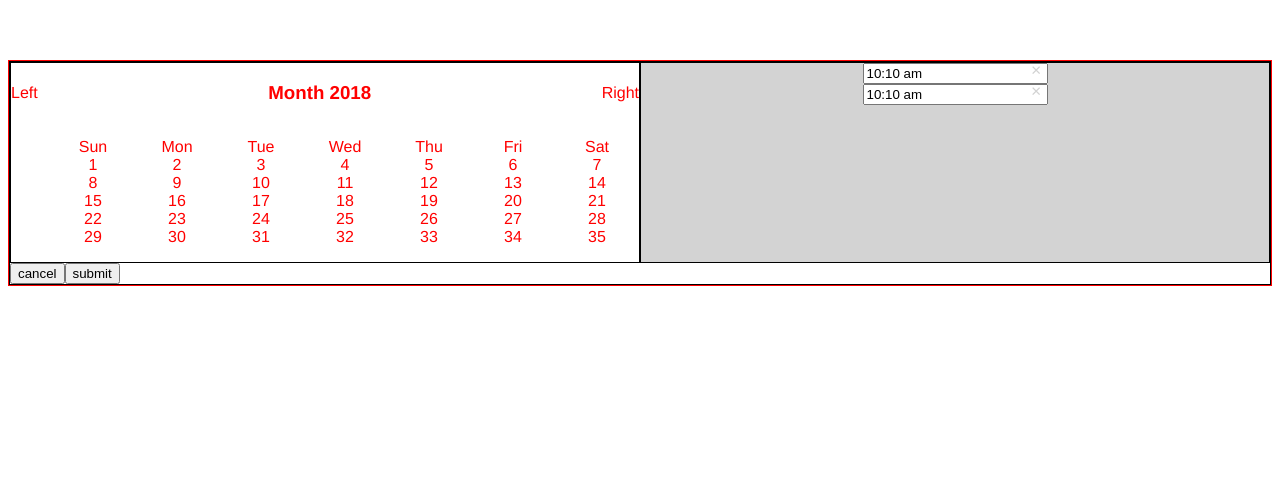
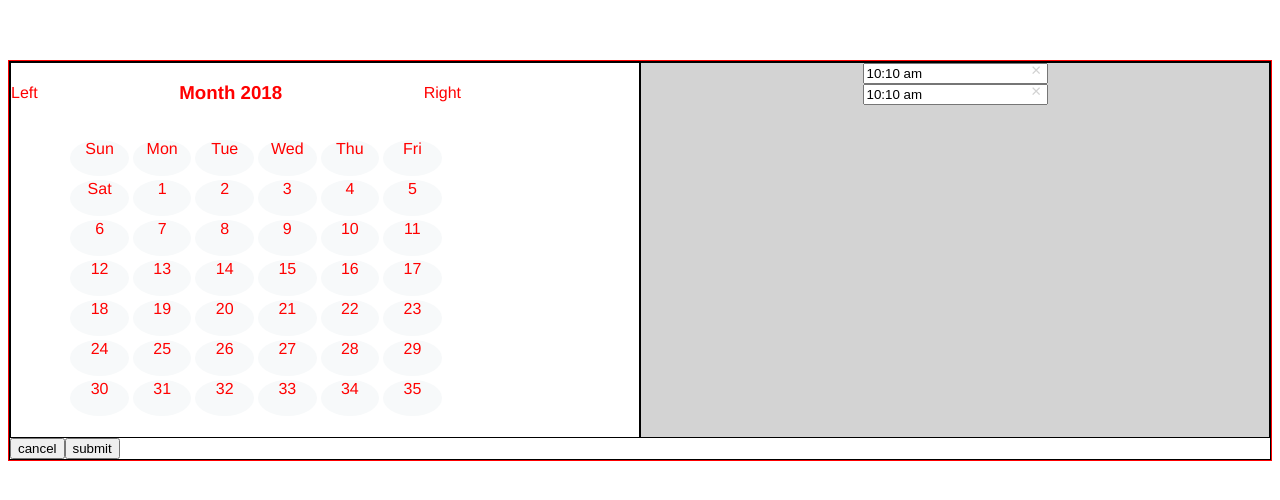
Before and after one commit to wahengchang/vue-packages, a Vue app in the folder packages/dateTimePicker/: page / in a window 1280 px wide. Shown: the top 500 px of the page. Built offline with nearby package versions, Linux system fonts and the light colour scheme.

Commit message:
update date picker

```diff
--- a/packages/dateTimePicker/src/components/DatePicker.vue
+++ b/packages/dateTimePicker/src/components/DatePicker.vue
@@ -7,11 +7,19 @@
         <span class="right">Right</span>
       </div>
       <ul class="calendar">
-        <li class="day" v-for="(day, index) in weekDay" :key="index">
-          {{ day }}
+        <template v-for="(weekday, key) in weekdays">
+          <li class="weekday" :key="'weekday' + key">{{ weekday }}</li>
+        </template>
+        <template v-for="(day, key) in 35">
+          <li class="day" :key="'day' + key">{{ day }}</li>
+        </template>
+      </ul>
+      <!-- <ul class="calendar">
+        <li class="day" v-for="(week, index) in weeks" :key="index">
+          {{ week }}
         </li>
         <li class="day" v-for="(day, index) in 35" :key="index">{{ day }}</li>
-      </ul>
+      </ul> -->
     </div>
   </div>
 </template>
@@ -22,22 +30,44 @@ export default {
 
   data() {
     return {
-      weekDay: ["Sun", "Mon", "Tue", "Wed", "Thu", "Fri", "Sat"]
+      weekdays: ["Sun", "Mon", "Tue", "Wed", "Thu", "Fri", "Sat"]
     };
   }
 };
 </script>
 
-<style scoped lang="scss">
+<style lang="scss" scoped>
+$primary-01: #ff0039;
+$secondary-01: #0149ff;
+$dark: #16171b;
+$slate-grey: #525862;
+$bluey-grey: #93a8b3;
+$silver: #b7c2c9;
+$silver-two: #d5dbde;
+$pale-grey: #eff1f3;
+$pale-grey-two: #f7f9fa;
+
+.datePicker_wrap {
+  width: 450px;
+  height: 374px;
   .calendar-header {
     display: flex;
     align-items: center;
     justify-content: space-between;
   }
   ul.calendar {
+    li {
+      width: 36px;
+      height: 36px;
+      border-radius: 50%;
+      background: $pale-grey-two;
+      margin: 2px;
+    }
+    li.weekday,
     li.day {
       display: inline-block;
       width: calc(100% / 7);
     }
   }
+}
 </style>
```
Lines whose indentation alone changed are shown as unchanged.
